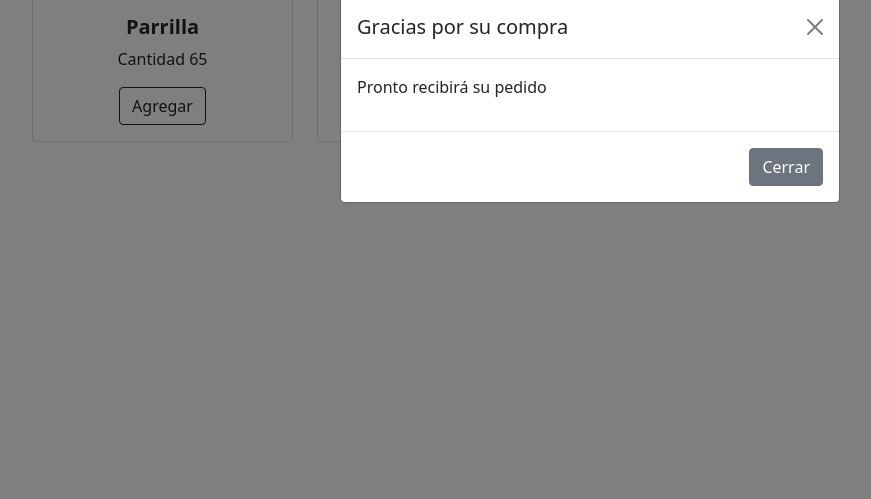
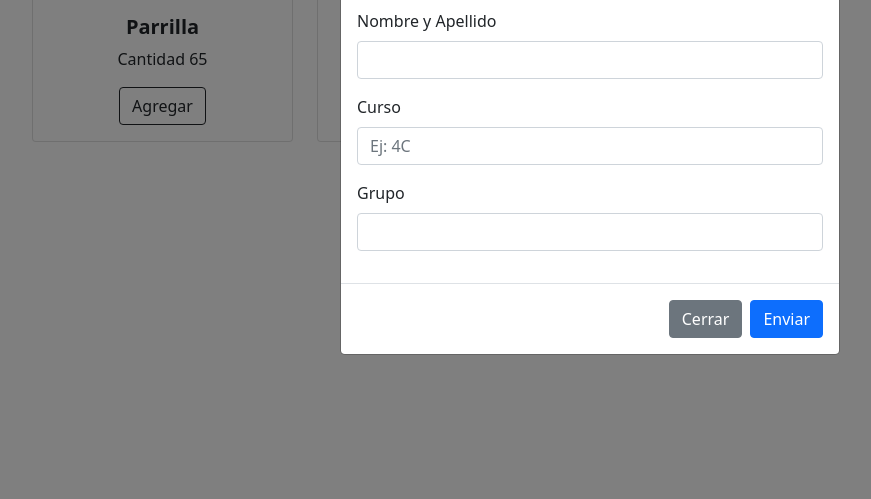
Before and after one commit to marcosrossetti/elbodegon, a PHP site: page /user/prestarHerramientas.php in a window 1280 px wide, after a click on "Enviar". Shown: the part 301-800 px from the top of the page, without its empty margins (50-921 px from the left). Run offline with PHP 8.4, Linux system fonts and the light colour scheme; data comes from the database, SQL or seed files in the repository.

Commit message:
feat(prestarHerramientas): agregar formulario de alumno

```diff
--- a/proyecto-carrito-compra-con-JS/tienda.js
+++ b/proyecto-carrito-compra-con-JS/tienda.js
@@ -100,6 +100,9 @@ function quantityChanged(event) {
 }
 
 function comprarButtonClicked() {
-  shoppingCartItemsContainer.innerHTML = '';
-  updateShoppingCartTotal();
+  let grupos = document.getElementById('grupoPrestado');
+  if(grupos.value != ''){
+    shoppingCartItemsContainer.innerHTML = '';
+    updateShoppingCartTotal();
+  }
 }
--- a/user/prestarHerramientas.php
+++ b/user/prestarHerramientas.php
@@ -91,7 +91,7 @@ session_start();
                     <div class="shopping-cart-total">
                         <label>Total: </label> <label class="shoppingCartTotal">0</label>
                     </div>
-                    <button class="btn btn-success w-100 comprarButton" type="button" data-bs-toggle="modal" data-bs-target="#comprarModal">Enviar</button>
+                    <button class="btn btn-success w-100" type="button" data-bs-toggle="modal" data-bs-target="#comprarModal">Enviar</button>
                     <div class="toast position-fixed bottom-0 end-0 p-3 bg-white" role="alert" aria-live="assertive" aria-atomic="true" style="z-index: 11">
                         <div class="toast-header">
                             <strong class="me-auto text-secondary">Elemento en el carrito</strong>
@@ -110,14 +110,24 @@ session_start();
             <div class="modal-dialog modal-dialog-centered">
                 <div class="modal-content">
                     <div class="modal-header">
-                        <h5 class="modal-title" id="comprarModalLabel">Gracias por su compra</h5>
+                        <h5 class="modal-title" id="comprarModalLabel">Completar Formulario</h5>
                         <button type="button" class="btn-close" data-bs-dismiss="modal" aria-label="Close"></button>
                     </div>
                     <div class="modal-body">
-                        <p>Pronto recibirá su pedido</p>
+                        <form action="" method="post">
+                        <label for="dniPrestado" class="form-label">DNI</label>
+                        <input type="number" class="form-control mb-3" min="10000000" id="dniPrestado" required>
+                        <label for="nomyapePrestado" class="form-label">Nombre y Apellido</label>
+                        <input type="text" class="form-control mb-3" id="nomyapePrestado" required>
+                        <label for="cursoPrestado" class="form-label">Curso</label>
+                        <input type="text" class="form-control mb-3" id="cursoPrestado" placeholder="Ej: 4C" required>
+                        <label for="grupoPrestado" class="form-label">Grupo</label>
+                        <input type="text" class="form-control mb-3" id="grupoPrestado" required>
                     </div>
                     <div class="modal-footer">
                         <button type="button" class="btn btn-secondary" data-bs-dismiss="modal">Cerrar</button>
+                        <button type="submit" class="btn btn-primary comprarButton">Enviar</button>
+                        </form>
                     </div>
                 </div>
             </div>
```
